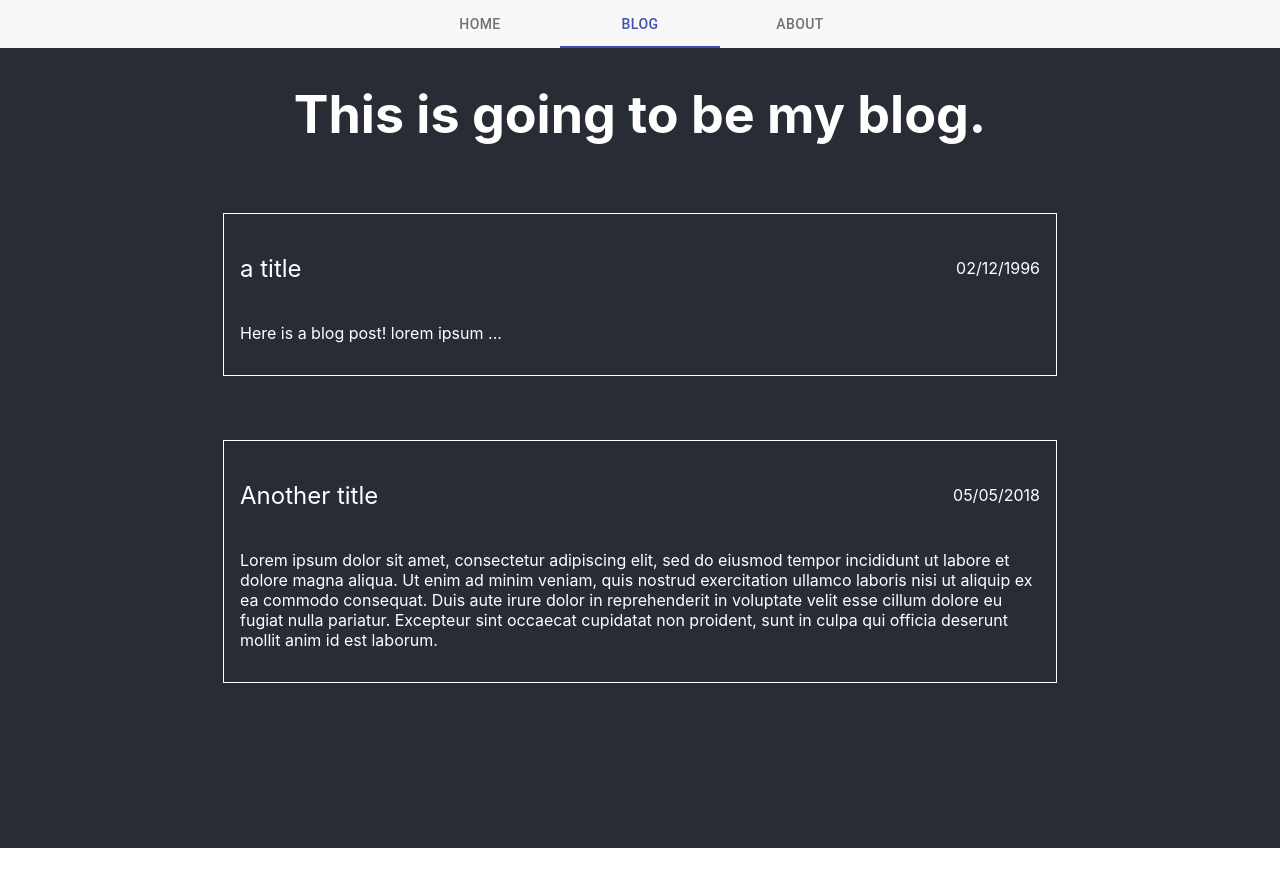
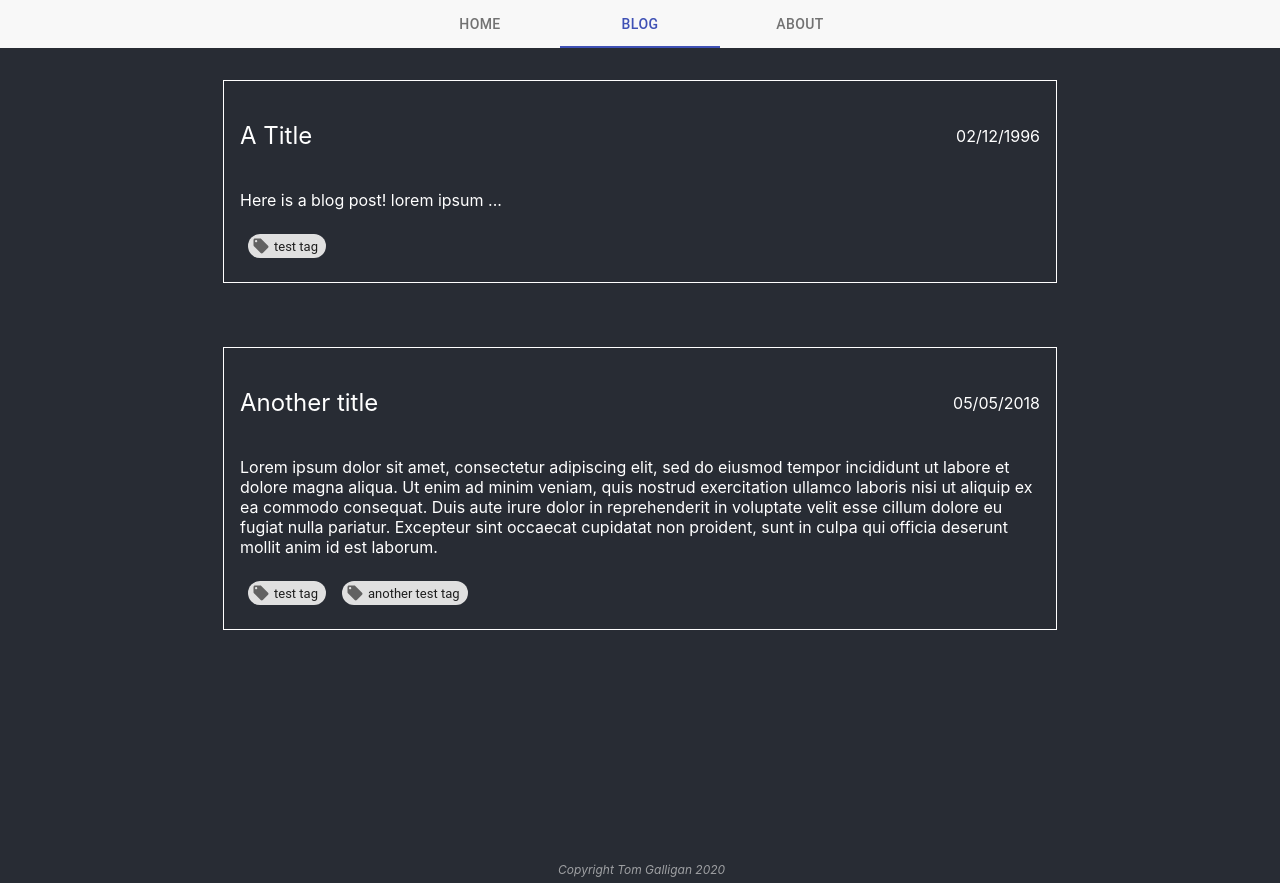
Before and after one commit to thomas-galligan/personal-website, a React (Create React App) app: page / in a window 1280 px wide. Both pictures are taken after a click on the tab "BLOG". Before the commit the page ends 848 px from the top, so only its background shows below. Built offline with nearby package versions, Linux system fonts and the light colour scheme.

Commit message:
add chips for tags

```diff
--- a/package.json
+++ b/package.json
@@ -5,6 +5,7 @@
   "homepage": "https://tomgalligan.com",
   "dependencies": {
     "@material-ui/core": "^4.9.14",
+    "@material-ui/icons": "^4.9.1",
     "@testing-library/jest-dom": "^4.2.4",
     "@testing-library/react": "^9.5.0",
     "@testing-library/user-event": "^7.2.1",
--- a/src/App.js
+++ b/src/App.js
@@ -4,6 +4,7 @@ import Blog from "./pages/Blog/Blog"
 import About from "./pages/About/About"
 import Home from "./pages/Home/Home"
 import Header from './pages/components/header/header'
+import Footer from "./pages/components/Footer/Footer"
 function App() {
   const [page, setPage] = useState("Home")
   const CurrentPage = pageMap[page]
@@ -11,6 +12,7 @@ function App() {
     <div>
       <Header pageSetting={{ page, setPage }} />
       <CurrentPage pageSetting={{ page, setPage }} />
+      <Footer />
     </div>
   )
 }
--- a/src/pages/Blog/Blog.js
+++ b/src/pages/Blog/Blog.js
@@ -4,9 +4,6 @@ import BlogPost from '../components/BlogPost/BlogPost'
 const Blog = (props) => {
   return (
     <div className="Blog">
-      <header>
-        <h1>This is going to be my blog.</h1>
-      </header>
       {blogPosts.map(post => <BlogPost post={post} key={post.title} />)}
     </div>
   )
@@ -16,14 +13,16 @@ const Blog = (props) => {
 // file of .md documents. Write to script to convert these to a blogPost object,
 // where `content` will be html.
 const blogPosts = [{
-  title: "a title",
+  title: "A Title",
   date: "02/12/1996",
-  text: "Here is a blog post! lorem ipsum ..."
+  text: "Here is a blog post! lorem ipsum ...",
+  tags: ["test tag"]
 },
 {
   title: "Another title",
   date: "05/05/2018",
-  text: "Lorem ipsum dolor sit amet, consectetur adipiscing elit, sed do eiusmod tempor incididunt ut labore et dolore magna aliqua. Ut enim ad minim veniam, quis nostrud exercitation ullamco laboris nisi ut aliquip ex ea commodo consequat. Duis aute irure dolor in reprehenderit in voluptate velit esse cillum dolore eu fugiat nulla pariatur. Excepteur sint occaecat cupidatat non proident, sunt in culpa qui officia deserunt mollit anim id est laborum."
+  text: "Lorem ipsum dolor sit amet, consectetur adipiscing elit, sed do eiusmod tempor incididunt ut labore et dolore magna aliqua. Ut enim ad minim veniam, quis nostrud exercitation ullamco laboris nisi ut aliquip ex ea commodo consequat. Duis aute irure dolor in reprehenderit in voluptate velit esse cillum dolore eu fugiat nulla pariatur. Excepteur sint occaecat cupidatat non proident, sunt in culpa qui officia deserunt mollit anim id est laborum.",
+  tags: ["test tag", "another test tag"]
 }]
 
 export default Blog
--- /dev/null
+++ b/src/pages/components/Footer/Footer.css
@@ -0,0 +1,14 @@
+.Footer {
+  font-style: italic;
+  font-size: 0.75rem;
+  display: flex;
+  flex-direction: row;
+  justify-content: center;
+  background-color: #282c34;
+  padding: 0.1rem;
+  margin: 0rem;
+  bottom: 0px;
+  color: #e8e8e89d;
+  width: 100vw;
+  height: 2rem;
+}
--- /dev/null
+++ b/src/pages/components/Footer/Footer.js
@@ -0,0 +1,11 @@
+import React from 'react'
+import "./Footer.css"
+const Footer = () => {
+  return (
+    <div className="Footer">
+      <p>Copyright Tom Galligan 2020</p>
+    </div>
+  )
+}
+
+export default Footer
--- a/src/pages/components/blogPost/BlogContent.css
+++ b/src/pages/components/blogPost/BlogContent.css
@@ -2,3 +2,27 @@
   text-align: left;
   font-size: 1rem;
 }
+
+.taglist {
+  display: flex;
+  flex-direction: row;
+  justify-content: flex-start;
+  width: 100%;
+  font-size: 0.75rem;
+}
+
+.tagRef {
+  display: flex;
+  flex-direction: column;
+  justify-content: center;
+}
+
+.tag{
+  font-style: italic;
+  padding: 0.2rem;
+}
+
+.Chip {
+  padding: 1rem;
+  margin: 0.5rem;
+}
--- a/src/pages/components/blogPost/BlogContent.js
+++ b/src/pages/components/blogPost/BlogContent.js
@@ -1,9 +1,15 @@
 import React from 'react'
 import "./BlogContent.css"
+import { Chip } from '@material-ui/core'
+import LocalOfferIcon from '@material-ui/icons/LocalOffer'
+
 const BlogContent = (props) => {
   return (
     <div className="BlogContent">
       <p>{props.post.text}</p>
+      <div className="taglist">
+        {props.post.tags.map(tag => (<Chip icon={<LocalOfferIcon />} label={tag} key={tag} size="small" className="Chip" />))}
+      </div>
     </div>
   )
 }
--- a/src/pages/components/header/header.css
+++ b/src/pages/components/header/header.css
@@ -1,3 +1,4 @@
 .Header {
-  background-color:#F8F8F8
+  background-color:#F8F8F8;
+  width: 100vw;
 }
```
Also changed, not shown: 20 other files (tests, documents, lock files or other folders).
